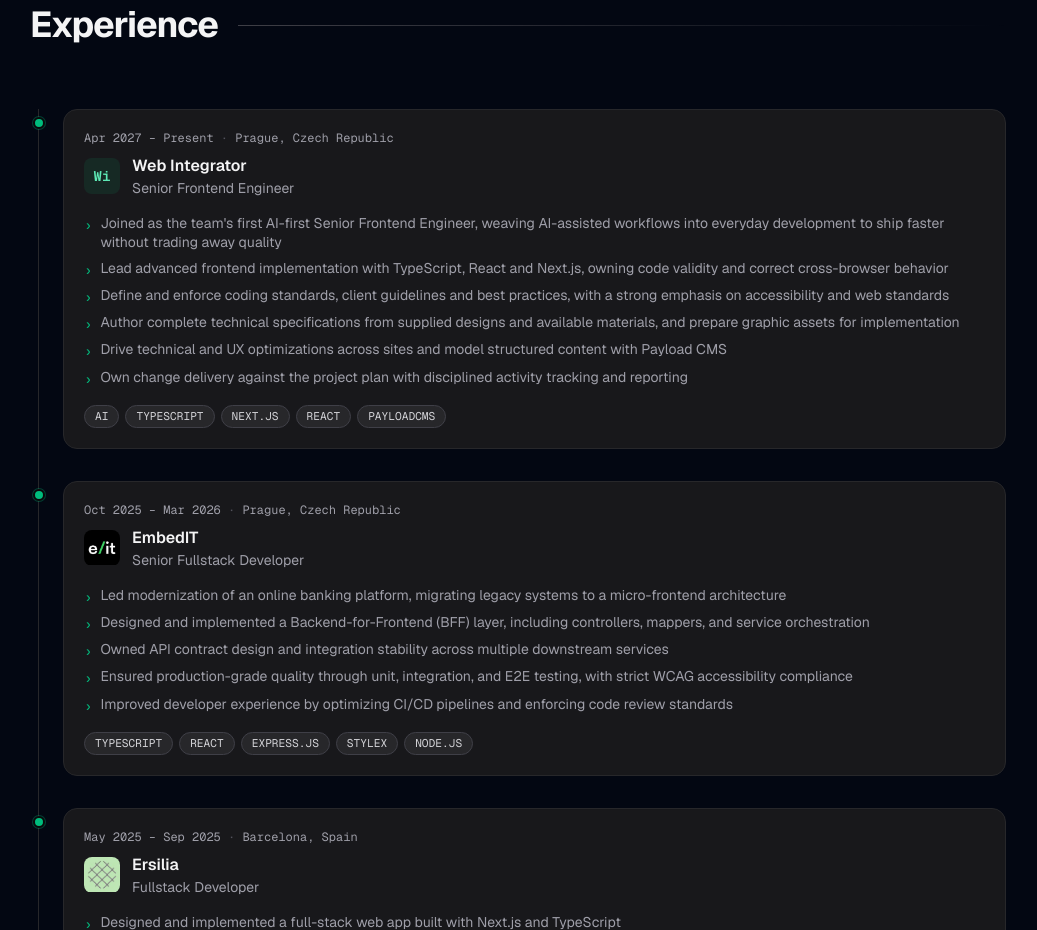
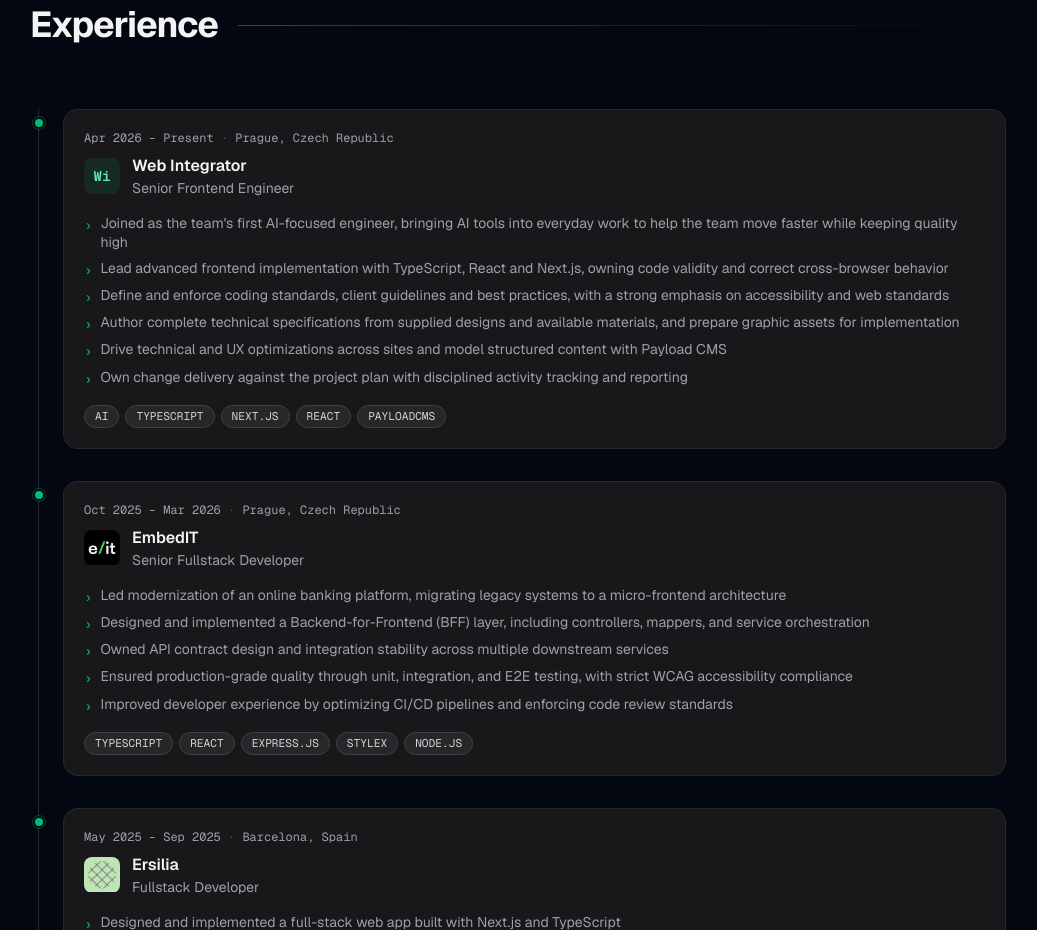
Before and after one commit to lukaskourilcz/nxt-portfolio, a Next.js app: page / in a window 1280 px wide. Shown: the part 3820-4750 px from the top of the page, without its empty margins (122-1159 px from the left). Built offline with nearby package versions, Linux system fonts and the light colour scheme; no server answers; a web font is replaced by a local one.

Commit message:
Fix Web Integrator start year and simplify AI bullet copy
- Correct period from 2027 to 2026
- Rewrite the first responsibility in plainer language, trimming AI/tech jargon

```diff
--- a/src/app/components/experience/ExperienceSection.js
+++ b/src/app/components/experience/ExperienceSection.js
@@ -7,10 +7,10 @@ const EXPERIENCES = [
     company: "Web Integrator",
     mark: "Wi",
     role: "Senior Frontend Engineer",
-    period: "Apr 2027 – Present",
+    period: "Apr 2026 – Present",
     location: "Prague, Czech Republic",
     responsibilities: [
-      "Joined as the team's first AI-first Senior Frontend Engineer, weaving AI-assisted workflows into everyday development to ship faster without trading away quality",
+      "Joined as the team's first AI-focused engineer, bringing AI tools into everyday work to help the team move faster while keeping quality high",
       "Lead advanced frontend implementation with TypeScript, React and Next.js, owning code validity and correct cross-browser behavior",
       "Define and enforce coding standards, client guidelines and best practices, with a strong emphasis on accessibility and web standards",
       "Author complete technical specifications from supplied designs and available materials, and prepare graphic assets for implementation",
```
